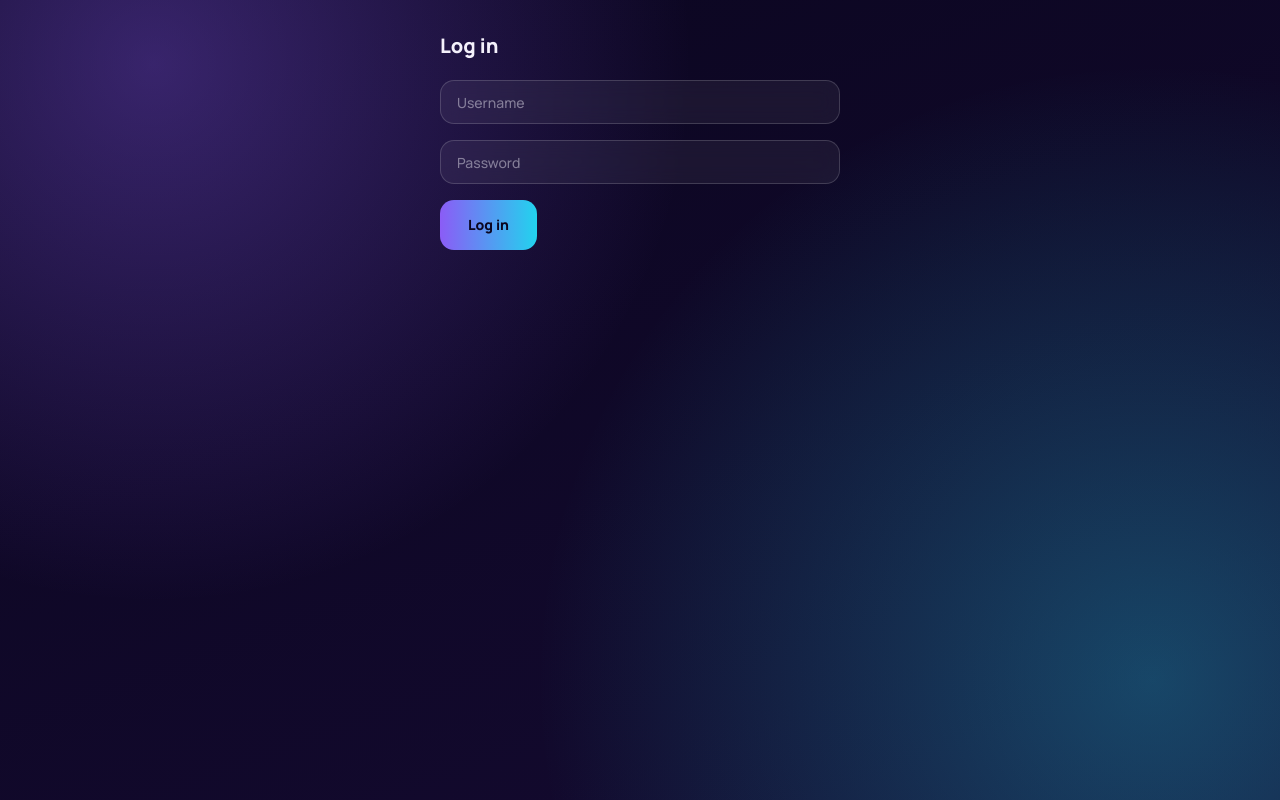
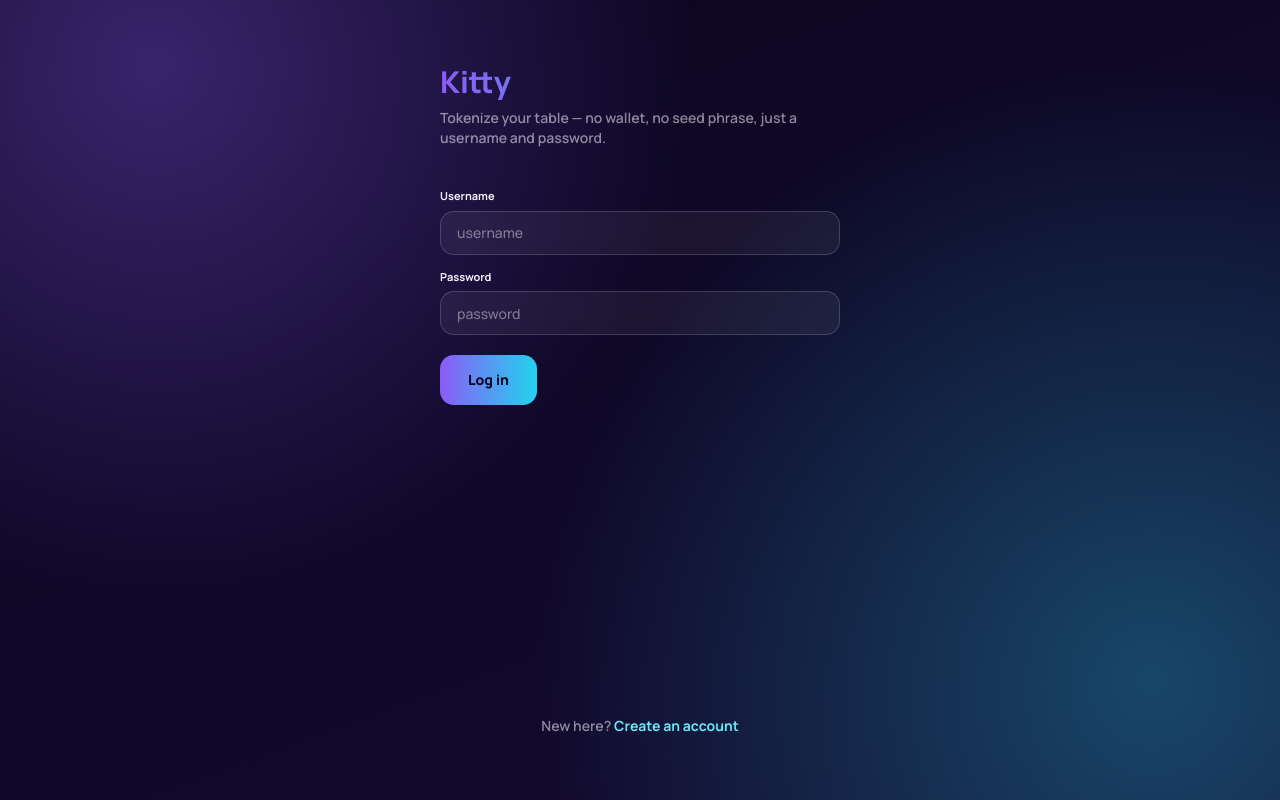
Before and after one commit to jianhong1998/game-token-wallet-v2, a Next.js app in the folder apps/frontend/: page /login in a window 1280 px wide. Built offline with nearby package versions, Linux system fonts and the light colour scheme.

Commit message:
feat(frontend): match login page to Kitty design spec

```diff
--- a/apps/frontend/src/app/(auth)/login/page.tsx
+++ b/apps/frontend/src/app/(auth)/login/page.tsx
@@ -2,6 +2,7 @@
 
 import { useState, useTransition, type FormEvent } from "react";
 import { useRouter } from "next/navigation";
+import Link from "next/link";
 import { loginUser } from "@/server/actions/auth";
 import { Button } from "@/components/ui/button";
 import { Input } from "@/components/ui/input";
@@ -32,32 +33,56 @@ export default function LoginPage() {
   }
 
   return (
-    <main className="py-8 flex flex-col gap-5">
-      <h1 className="text-xl font-extrabold text-text-primary">Log in</h1>
-      <form onSubmit={handleSubmit} className="flex flex-col gap-4">
+    <main className="flex min-h-screen flex-col py-16">
+      <h1 className="bg-gradient-primary bg-clip-text text-3xl font-extrabold text-transparent">
+        Kitty
+      </h1>
+      <p className="mt-2 text-sm font-semibold text-text-secondary">
+        Tokenize your table — no wallet, no seed phrase, just a username and password.
+      </p>
+      <form onSubmit={handleSubmit} className="mt-10 flex flex-col gap-3.5">
+        <div>
+          <label htmlFor="login-username" className="mb-1.5 block text-[11px] font-bold text-text-primary">
+            Username
+          </label>
           <Input
+            id="login-username"
             type="text"
-          placeholder="Username"
+            placeholder="username"
             value={username}
             onChange={(event) => setUsername(event.target.value)}
             required
           />
+        </div>
+        <div>
+          <label htmlFor="login-password" className="mb-1.5 block text-[11px] font-bold text-text-primary">
+            Password
+          </label>
           <Input
+            id="login-password"
             type="password"
-          placeholder="Password"
+            placeholder="password"
             value={password}
             onChange={(event) => setPassword(event.target.value)}
             required
           />
-        <Button type="submit" variant="primary" isLoading={isPending}>
-          Log in
-        </Button>
-      </form>
+        </div>
         {error && (
           <Alert data-testid="login-error" variant="error" className="break-all">
             {error}
           </Alert>
         )}
+        <Button type="submit" variant="primary" isLoading={isPending} className="mt-1.5">
+          Log in
+        </Button>
+      </form>
+      <div className="flex-1" />
+      <p className="text-center text-sm font-semibold text-text-secondary">
+        New here?{" "}
+        <Link href="/register" className="font-bold text-sky-cyan hover:text-lavender">
+          Create an account
+        </Link>
+      </p>
     </main>
   );
 }
```
Also changed, not shown: 1 other file (tests, documents, lock files or other folders). Lines whose indentation alone changed are shown as unchanged.
